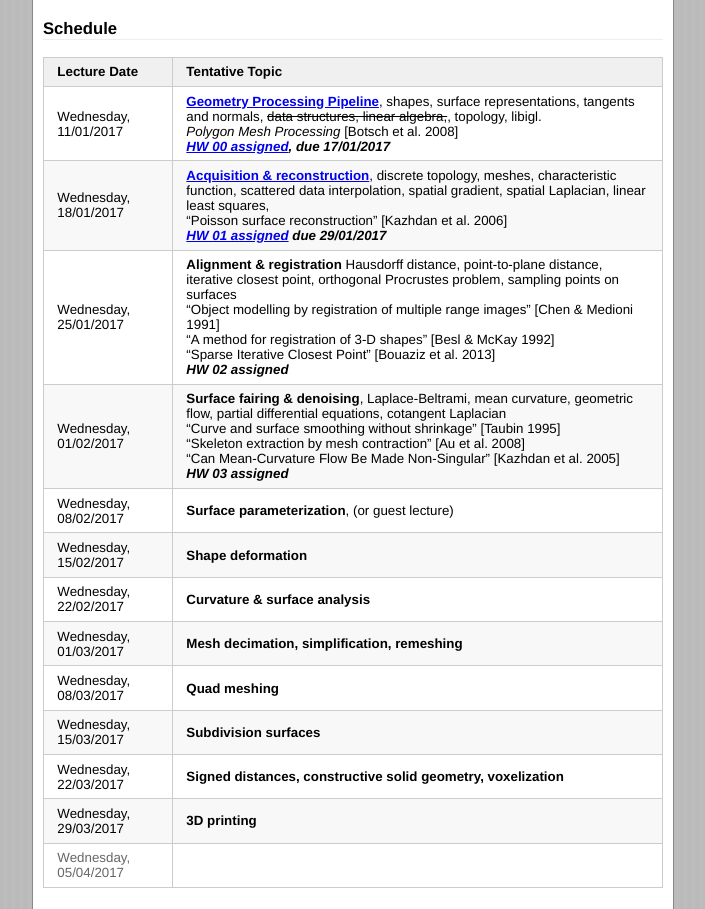
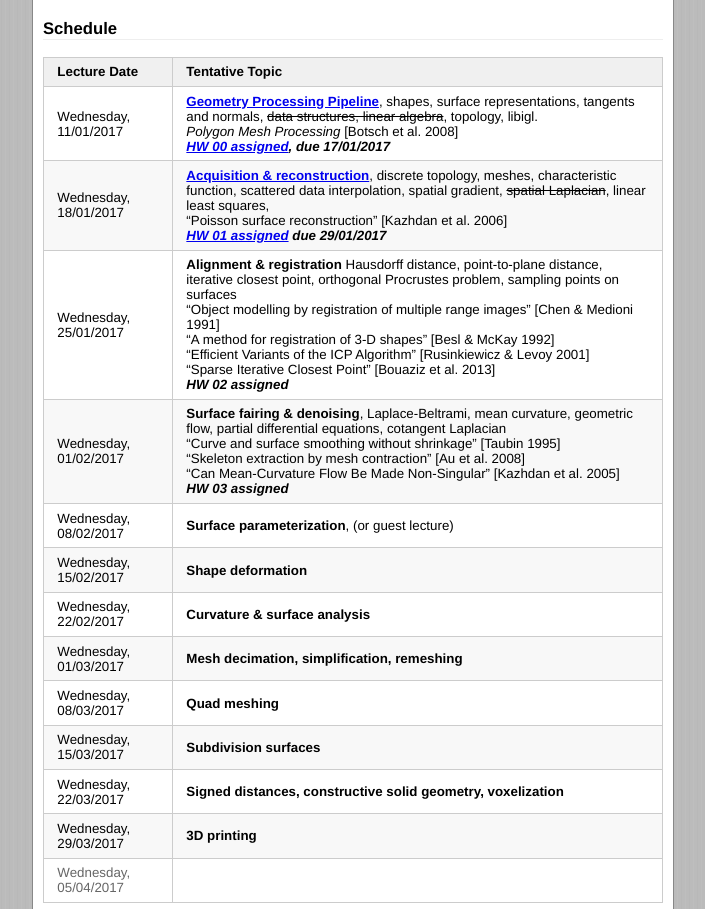
Before and after one commit to alecjacobson/geometry-processing-csc2520, a plain HTML site: page index.html in a window 1280 px wide. Shown: the part 1381-2290 px from the top of the page, without its empty margins (287-992 px from the left). Drawn offline with Linux system fonts and the light colour scheme.

Commit message:
did not cover spatial laplacian

```diff
--- a/index.html
+++ b/index.html
@@ -113,15 +113,15 @@ the particular application.</p>
 <tbody>
 <tr>
 	<td style="text-align:left;">Wednesday, 11/01/2017</td>
-	<td style="text-align:left;"><a href="lecture-notes/introduction.html"><strong>Geometry Processing Pipeline</strong></a>, shapes, surface representations, tangents and normals, <del>data structures, linear algebra,</del>, topology, libigl. <br> <em>Polygon Mesh Processing</em> [Botsch et al. 2008] <br> <em><strong><a href="https://github.com/alecjacobson/geometry-processing-introduction">HW 00 assigned</a>, due 17/01/2017</strong></em></td>
+	<td style="text-align:left;"><a href="lecture-notes/introduction.html"><strong>Geometry Processing Pipeline</strong></a>, shapes, surface representations, tangents and normals, <del>data structures, linear algebra</del>, topology, libigl. <br> <em>Polygon Mesh Processing</em> [Botsch et al. 2008] <br> <em><strong><a href="https://github.com/alecjacobson/geometry-processing-introduction">HW 00 assigned</a>, due 17/01/2017</strong></em></td>
 </tr>
 <tr>
 	<td style="text-align:left;">Wednesday, 18/01/2017</td>
-	<td style="text-align:left;"><a href="lecture-notes/mesh-reconstruction.html"><strong>Acquisition &amp; reconstruction</strong></a>, discrete topology, meshes, characteristic function, scattered data interpolation, spatial gradient, spatial Laplacian, linear least squares, <br> &#8220;Poisson surface reconstruction&#8221; [Kazhdan et al. 2006] <br> <em><strong><a href="https://github.com/alecjacobson/geometry-processing-mesh-reconstruction">HW 01 assigned</a> due 29/01/2017</strong></em></td>
+	<td style="text-align:left;"><a href="lecture-notes/mesh-reconstruction.html"><strong>Acquisition &amp; reconstruction</strong></a>, discrete topology, meshes, characteristic function, scattered data interpolation, spatial gradient, <del>spatial Laplacian</del>, linear least squares, <br> &#8220;Poisson surface reconstruction&#8221; [Kazhdan et al. 2006] <br> <em><strong><a href="https://github.com/alecjacobson/geometry-processing-mesh-reconstruction">HW 01 assigned</a> due 29/01/2017</strong></em></td>
 </tr>
 <tr>
 	<td style="text-align:left;">Wednesday, 25/01/2017</td>
-	<td style="text-align:left;"><strong>Alignment &amp; registration</strong> Hausdorff distance, point-to-plane distance, iterative closest point, orthogonal Procrustes problem, sampling points on surfaces <br> &#8220;Object modelling by registration of multiple range images&#8221; [Chen &amp; Medioni 1991] <br> &#8220;A method for registration of 3-D shapes&#8221; [Besl &amp; McKay 1992] <br> &#8220;Sparse Iterative Closest Point&#8221; [Bouaziz et al. 2013] <br> <em><strong>HW 02 assigned</strong></em></td>
+	<td style="text-align:left;"><strong>Alignment &amp; registration</strong> Hausdorff distance, point-to-plane distance, iterative closest point, orthogonal Procrustes problem, sampling points on surfaces <br> &#8220;Object modelling by registration of multiple range images&#8221; [Chen &amp; Medioni 1991] <br> &#8220;A method for registration of 3-D shapes&#8221; [Besl &amp; McKay 1992] <br> &#8220;Efficient Variants of the ICP Algorithm&#8221; [Rusinkiewicz &amp; Levoy 2001] <br> &#8220;Sparse Iterative Closest Point&#8221; [Bouaziz et al. 2013] <br> <em><strong>HW 02 assigned</strong></em></td>
 </tr>
 <tr>
 	<td style="text-align:left;">Wednesday, 01/02/2017</td>
```
